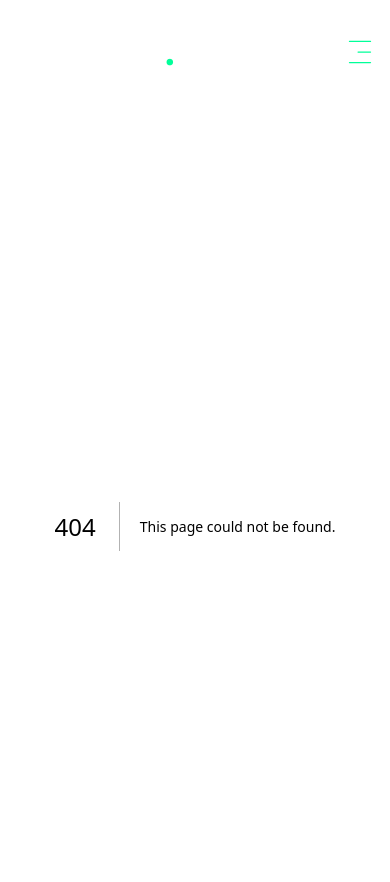
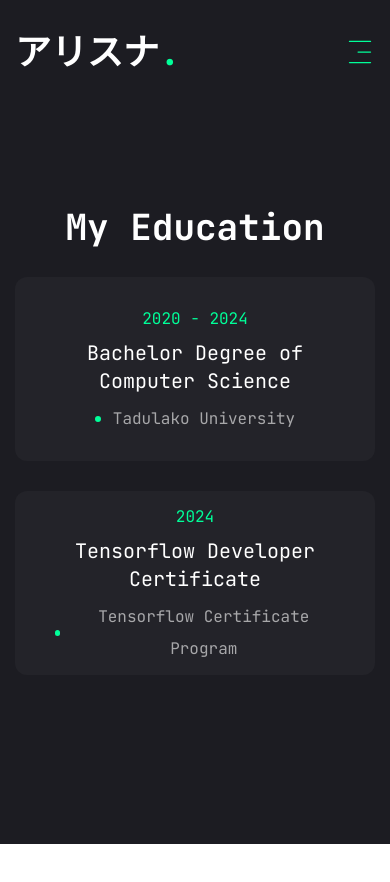
Before and after one commit to losthope14/my-portfolio, a Next.js app: page /education in a window 390 px wide. Before the commit this address had no page. Shown: the top 882 px of the page. After the commit the page ends 844 px from the top, so only its background shows below. Built offline with nearby package versions, Linux system fonts and the light colour scheme.

Commit message:
update project, education, stack pages, header, mobile, nav

```diff
--- /dev/null
+++ b/app/education/page.jsx
@@ -0,0 +1,108 @@
+"use client";
+
+import { BsArrowDownRight } from "react-icons/bs";
+import Link from "next/link";
+import { ScrollArea } from "@/components/ui/scroll-area";
+import { motion } from "framer-motion";
+
+{/*
+const services = [
+  {
+    num: "01",
+    title: "Web Development",
+    description: "Lorem, ipsum dolor sit amet consectetur adipisicing elit. Doloremque, sapiente",
+    href: "",
+  },
+  {
+    num: "02",
+    title: "UI/UX Design",
+    description: "Lorem, ipsum dolor sit amet consectetur adipisicing elit. Doloremque, sapiente",
+    href: "",
+  },
+  {
+    num: "03",
+    title: "Logo Design",
+    description: "Lorem, ipsum dolor sit amet consectetur adipisicing elit. Doloremque, sapiente",
+    href: "",
+  },
+  {
+    num: "04",
+    title: "SEO",
+    description: "Lorem, ipsum dolor sit amet consectetur adipisicing elit. Doloremque, sapiente",
+    href: "",
+  },
+];
+*/}
+
+const education = {
+  icon: "/assets/resume/cap.svg",
+  title: "My Education",
+  description: "Lorem ipsum dolor sit amet, consectetur adipisicing elit. Provident natus exercitationem distinctio amet.",
+  items: [
+    {
+      institution: "Tadulako University",
+      degree: "Bachelor Degree of Computer Science",
+      duration: "2020 - 2024"
+    },
+    {
+      institution: "Tensorflow Certificate Program",
+      degree: "Tensorflow Developer Certificate",
+      duration: "2024"
+    },
+    {
+      institution: "Bangkit Academy",
+      degree: "Bangkit Machine Learning Cohort",
+      duration: "2023"
+    },
+    {
+      institution: "Digital Talent Scholarship",
+      degree: "Database Design and Programming with SQL",
+      duration: "2023"
+    },
+  ],
+}
+
+const Education = () => {
+  return (
+    <motion.div
+      initial={{ opacity: 0 }}
+      animate={{
+        opacity: 1,
+        transition: { delay: 2.4, duration: 0.4, ease: "easeIn"},
+       }}
+      className="min-h-[80vh] flex items-center justify-center py-12 xl:py-12"
+    >
+      <div className="container mx-auto">
+        <div className="w-full h-full flex flex-col gap-20">
+          <div className="w-full">
+              <div className="flex flex-col gap-[30px] text-center xl:text-center">
+                <h3 className="text-4xl font-bold">{ education.title }</h3>
+                {/* <p className="max-w-[600px] text-white/60 mx-auto xl:mx-0">{ education.description }</p> */}
+                <ScrollArea className="h-[400px]">
+                  <ul className="grid grid-cols-1 lg:grid-cols-2 gap-[30px]">
+                    {education.items.map((item, index) => {
+                      return (
+                        <li
+                          key={index}
+                          className="bg-[#232329] h-[184px] py-6 px-10 rounded-xl flex flex-col justify-center items-center lg:items-start gap-1"
+                        >
+                          <span className="text-accent">{ item.duration }</span>
+                          <h3 className="text-xl max-w-[260px] min-h-[60px] text-center lg:text-left">{ item.degree }</h3>
+                          <div className="flex items-center gap-3">
+                            <span className="w-[6px] h-[6px] rounded-full bg-accent"></span>
+                            <p className="text-white/60">{ item.institution }</p>
+                          </div>
+                        </li>
+                      )
+                    })}
+                  </ul>
+                </ScrollArea>
+              </div>
+          </div>
+        </div>
+      </div>
+    </motion.div>
+  );
+}
+
+export default Education
--- a/app/page.jsx
+++ b/app/page.jsx
@@ -20,7 +20,7 @@ const Home = () => {
 
             <div className="flex flex-col xl:flex-row items-center gap-8">
               <Button variant="outline" size="lg" className="uppercase flex items-center gap-2">
-                <span>Download CV</span>
+                <span>look at my cv</span>
                 <FiDownload className="text-xl"/>
               </Button>
               <div className="mb-8 xl:mb-0">
@@ -31,13 +31,13 @@ const Home = () => {
               </div>
             </div>
           </div>
-          <div className="order-1 xl:order-none mb-8 xl:mb-0">
+          <div className="order-1 xl:order-none mt-4 mb-8 xl:mt-0 xl:mb-0">
             <Photo />
           </div>
         </div>
       </div>
 
-      <Stats />
+      {/* <Stats /> */}
     </section>
   )
 }
--- a/app/work/page.jsx
+++ b/app/projects/page.jsx
@@ -225,10 +225,10 @@ const Work = () => {
                       key={index}
                       className="w-full"
                     >
-                      <div className="h-[460px] relative group flex justify-center items-center bg-pink-50/20">
+                      <div className="h-[460px] relative group flex justify-center items-center bg-pink-50/20 rounded-xl">
                         <div className="absolute top-0 bottom-0 w-full h-full bg-black/10 z-10"></div>
                         <div className="relative w-full h-full">
-                          <Image src={project.image} fill className="object-cover" alt=""/>
+                          <Image src={project.image} fill className="object-cover rounded-xl" alt=""/>
                         </div>
                       </div>
                     </SwiperSlide>
--- a/app/services/page.jsx
+++ /dev/null
@@ -1,78 +0,0 @@
-"use client";
-
-import { BsArrowDownRight } from "react-icons/bs";
-import Link from "next/link";
-import { motion } from "framer-motion";
-
-const services = [
-  {
-    num: "01",
-    title: "Web Development",
-    description: "Lorem, ipsum dolor sit amet consectetur adipisicing elit. Doloremque, sapiente",
-    href: "",
-  },
-  {
-    num: "02",
-    title: "UI/UX Design",
-    description: "Lorem, ipsum dolor sit amet consectetur adipisicing elit. Doloremque, sapiente",
-    href: "",
-  },
-  {
-    num: "03",
-    title: "Logo Design",
-    description: "Lorem, ipsum dolor sit amet consectetur adipisicing elit. Doloremque, sapiente",
-    href: "",
-  },
-  {
-    num: "04",
-    title: "SEO",
-    description: "Lorem, ipsum dolor sit amet consectetur adipisicing elit. Doloremque, sapiente",
-    href: "",
-  },
-];
-
-const Services = () => {
-  return (
-    <section className="min-h-[80vh] flex flex-col justify-center py-12 xl:py-12">
-      <div className="container mx-auto">
-        <motion.div
-          initial={{ opacity: 0 }}
-          animate={{
-            opacity: 1,
-            transition: { delay: 2.4, duration: 0.4, ease: "easeIn"},
-           }}
-           className="grid grid-cols-1 md:grid-cols-2 gap-[60px]"
-        >
-          {services.map((service, index) => {
-            return (
-              <div
-                key={index}
-                className="flex-1 flex flex-col justify-center gap-6 group"
-              >
-                <div className="w-full flex justify-between items-center">
-                  <div className="text-5xl font-extrabold text-outline text-transparent group-hover:text-outline-hover transition-all duration-500">
-                    { service.num }
-                  </div>
-                  <Link
-                    href={service.href}
-                    className="w-[70px] h-[70px] rounded-full bg-white group-hover:bg-accent transition-all duration-500 flex justify-center items-center hover:-rotate-45"
-                  >
-                    <BsArrowDownRight className="text-primary text-3xl"/>
-                  </Link>
-                </div>
-
-                <h2 className="text-[42px] font-bold leading-none text-white group-hover:text-accent transition-all duration-500">{ service.title }</h2>
-
-                <p  className="text-white/60">{ service.description }</p>
-
-                <div className="border-b border-white/20 w-full"></div>
-              </div>
-            )
-          })}
-        </motion.div>
-      </div>
-    </section>
-  )
-}
-
-export default Services
--- a/app/resume/page.jsx
+++ b/app/stack/page.jsx
@@ -143,8 +143,47 @@ const education = {
   ],
 }
 
-const skills = {
-  title: "My Skills",
+const skills = [
+  {
+    title: "Favorite Stack",
+    description: "Lorem ipsum dolor sit amet, consectetur adipisicing elit. Provident natus exercitationem distinctio amet.",
+    skillList: [
+      {
+        icon: <FaHtml5 />,
+        name: "html 5"
+      },
+      {
+        icon: <FaCss3 />,
+        name: "css 3"
+      },
+      {
+        icon: <FaJs />,
+        name: "javascript"
+      },
+      {
+        icon: <FaReact />,
+        name: "react.js"
+      },
+      {
+        icon: <SiNextdotjs />,
+        name: "next.js"
+      },
+      {
+        icon: <SiTailwindcss />,
+        name: "tailwind.css"
+      },
+      {
+        icon: <FaNodeJs />,
+        name: "node.js"
+      },
+      {
+        icon: <FaFigma />,
+        name: "figma"
+      }
+    ]
+  },
+  {
+    title: "Interest Stack",
     description: "Lorem ipsum dolor sit amet, consectetur adipisicing elit. Provident natus exercitationem distinctio amet.",
     skillList: [
       {
@@ -181,8 +220,9 @@ const skills = {
       }
     ]
   }
+]
 
-const Resume = () => {
+const Stack = () => {
   return (
     <motion.div
       initial={{ opacity: 0 }}
@@ -190,9 +230,41 @@ const Resume = () => {
         opacity: 1,
         transition: { delay: 2.4, duration: 0.4, ease: "easeIn"},
        }}
-      className="min-h-[80vh] flex items-center justify-center py-12 xl:py-0"
+      className="min-h-[80vh] flex items-center justify-center py-12 xl:py-12"
     >
       <div className="container mx-auto">
+        <div className="w-full h-full flex flex-col gap-20">
+          {skills.map((item, index_st) => {
+            return (
+              <div key={index_st} className="flex flex-col gap-[30px]">
+                <div className="flex flex-col gap-[30px] text-center xl:text-center">
+                    <h3 className="text-4xl font-bold">{ item.title }</h3>
+                    {/* <p className="max-w-[600px] text-white/60 mx-auto xl:mx-0">{ skills.description }</p> */}
+                </div>
+                <ul className="grid grid-cols-2 sm:grid-cols-3 md:grid-cols-4 gap-4 xl:gap-[30px]">
+                    {item.skillList.map((skill, index_nd) => {
+                      return (
+                        <li key={index_nd}>
+                          <TooltipProvider delayDuration={100}>
+                            <Tooltip>
+                              <TooltipTrigger className="w-full h-[150px] bg-[#232329] rounded-xl flex justify-center items-center group">
+                                <div className="text-6xl group-hover:text-accent transition-all  duration-300">{ skill.icon }</div>
+                              </TooltipTrigger>
+                              <TooltipContent>
+                                <p className="capitalize">{ skill.name }</p>
+                              </TooltipContent>
+                            </Tooltip>
+                          </TooltipProvider>
+                        </li>
+                      )
+                    })}
+                </ul>
+              </div>
+            )
+          })}
+        </div>
+
+        {/*
         <Tabs
           defaultValue="experience"
           className="flex flex-col xl:flex-row gap-[60px]"
@@ -305,9 +377,11 @@ const Resume = () => {
             </TabsContent>
           </div>
         </Tabs>
+        */}
+
       </div>
     </motion.div>
   );
 }
 
-export default Resume
+export default Stack
--- a/components/Header.jsx
+++ b/components/Header.jsx
@@ -17,9 +17,12 @@ const Header = () => {
                 {/* Desktop nav */}
                 <div className="hidden xl:flex items-center gap-8">
                     <Nav />
+
+                    {/*
                     <Link href="/contact">
                         <Button>Hire me</Button>
                     </Link>
+                    */}
                 </div>
 
                 {/* mobile nav*/}
--- a/components/MobileNav.jsx
+++ b/components/MobileNav.jsx
@@ -11,16 +11,16 @@ const links = [
         path: "/",
     },
     {
-        name: "services",
-        path: "/services",
+        name: "education",
+        path: "/education",
     },
     {
-        name: "resume",
-        path: "/resume",
+        name: "stack",
+        path: "/stack",
     },
     {
-        name: "work",
-        path: "/work",
+        name: "projects",
+        path: "/projects",
     },
     {
         name: "contact",
@@ -36,6 +36,7 @@ const MobileNav = () => {
             <CiMenuFries className="text-[30px] text-accent"></CiMenuFries>
         </SheetTrigger>
         <SheetContent className="flex flex-col">
+            {/*
             <div className="mt-32 mb-40 text-center text-2xl">
                 <Link href="/">
                     <h1 className="text-4xl font-semibold">
@@ -43,7 +44,9 @@ const MobileNav = () => {
                     </h1>
                 </Link>
             </div>
-            <nav className="flex flex-col justify-center items-center gap-8">
+            */}
+
+            <nav className="flex flex-col justify-center items-center gap-8 mt-12">
                 {links.map((link, index) => {
                     return (
                         <Link
--- a/components/Nav.jsx
+++ b/components/Nav.jsx
@@ -9,16 +9,16 @@ const links = [
         path: "/",
     },
     {
-        name: "services",
-        path: "/services",
+        name: "education",
+        path: "/education",
     },
     {
-        name: "resume",
-        path: "/resume",
+        name: "stack",
+        path: "/stack",
     },
     {
-        name: "work",
-        path: "/work",
+        name: "projects",
+        path: "/projects",
     },
     {
         name: "contact",
--- a/components/Social.jsx
+++ b/components/Social.jsx
@@ -4,10 +4,10 @@ import Link from "next/link";
 import { FaGithub, FaLinkedinIn, FaYoutube, FaTwitter } from "react-icons/fa";
 
 const socials = [
-    { icon: <FaGithub />, path: "" },
-    { icon: <FaLinkedinIn />, path: "" },
-    { icon: <FaYoutube />, path: "" },
-    { icon: <FaTwitter />, path: "" },
+    { icon: <FaGithub />, path: "https://github.com/losthope14" },
+    { icon: <FaLinkedinIn />, path: "https://www.linkedin.com/in/basthian-arisna-2b661817b/" },
+    { icon: <FaYoutube />, path: "#" },
+    { icon: <FaTwitter />, path: "#" },
 ];
 
 const Social = ({ containerStyles, iconStyles}) => {
```
Lines whose indentation alone changed are shown as unchanged.
